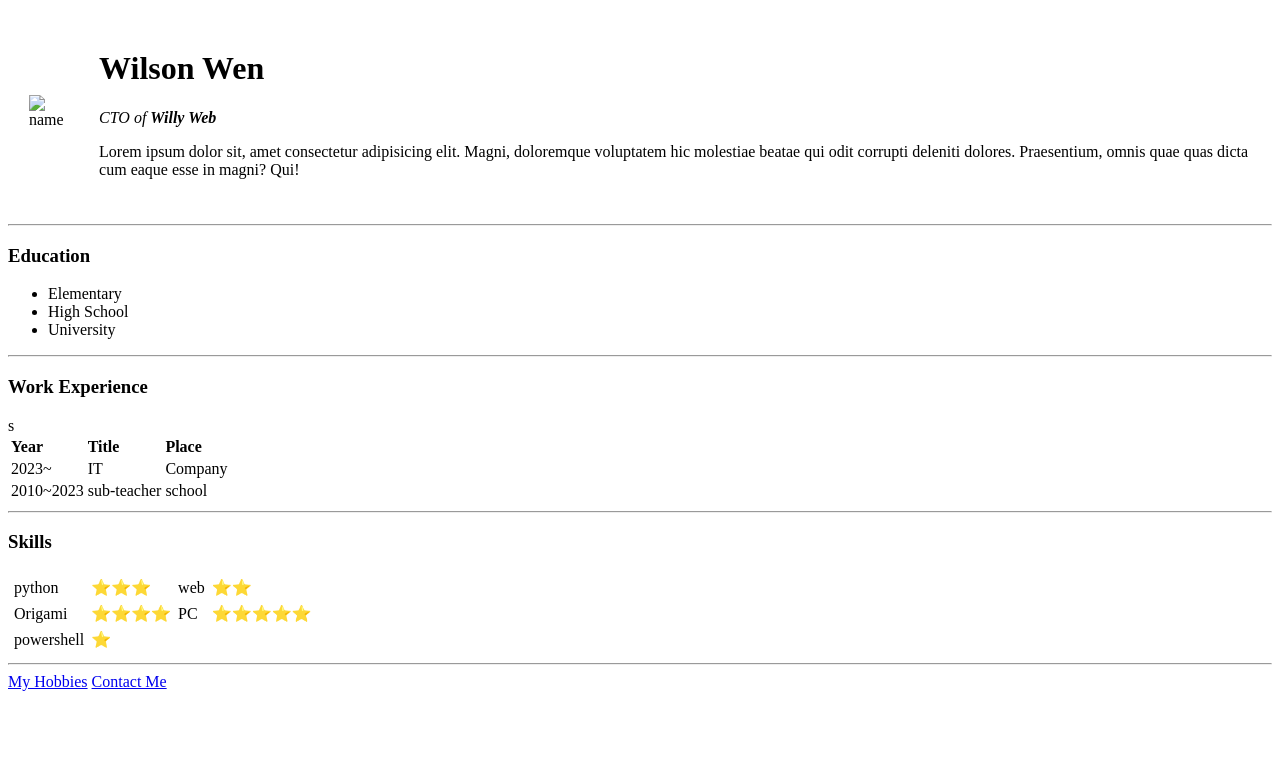
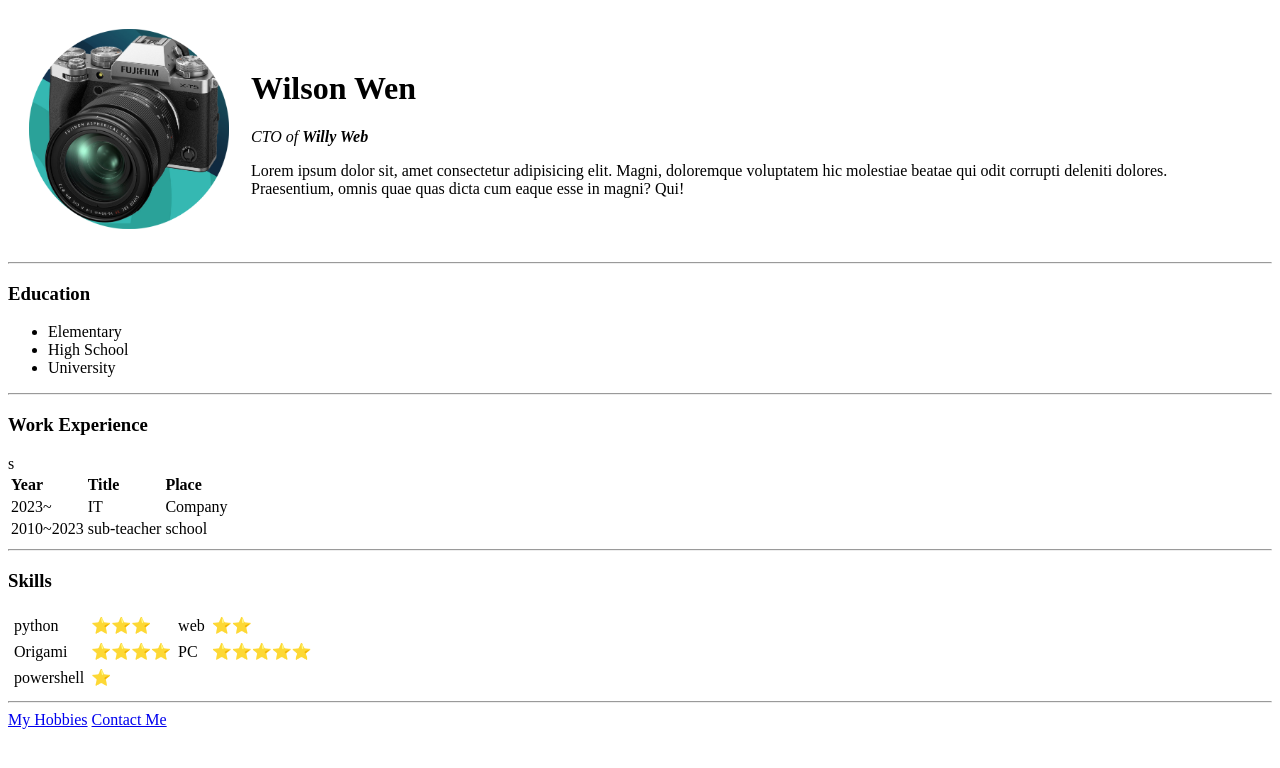
Before and after one commit to willywen01/test-web, a plain HTML site: page index.html in a window 1280 px wide. Drawn offline with Linux system fonts and the light colour scheme.

Commit message:
Update index.html

```diff
--- a/index.html
+++ b/index.html
@@ -9,7 +9,7 @@
     <!-- comment -->
     <table cellspacing="20">
         <tr>
-            <td><img src="images/camera-modified.png" alt="name" height="200"></td>
+            <td><img src="camera-modified.png" alt="name" height="200"></td>
             <td><h1>Wilson Wen</h1>
                 <p><em>CTO of <strong>Willy Web</strong></em></p>
                 <p>Lorem ipsum dolor sit, amet consectetur adipisicing elit. Magni, doloremque voluptatem hic molestiae beatae qui odit corrupti deleniti dolores. Praesentium, omnis quae quas dicta cum eaque esse in magni? Qui!</p></td>
```
